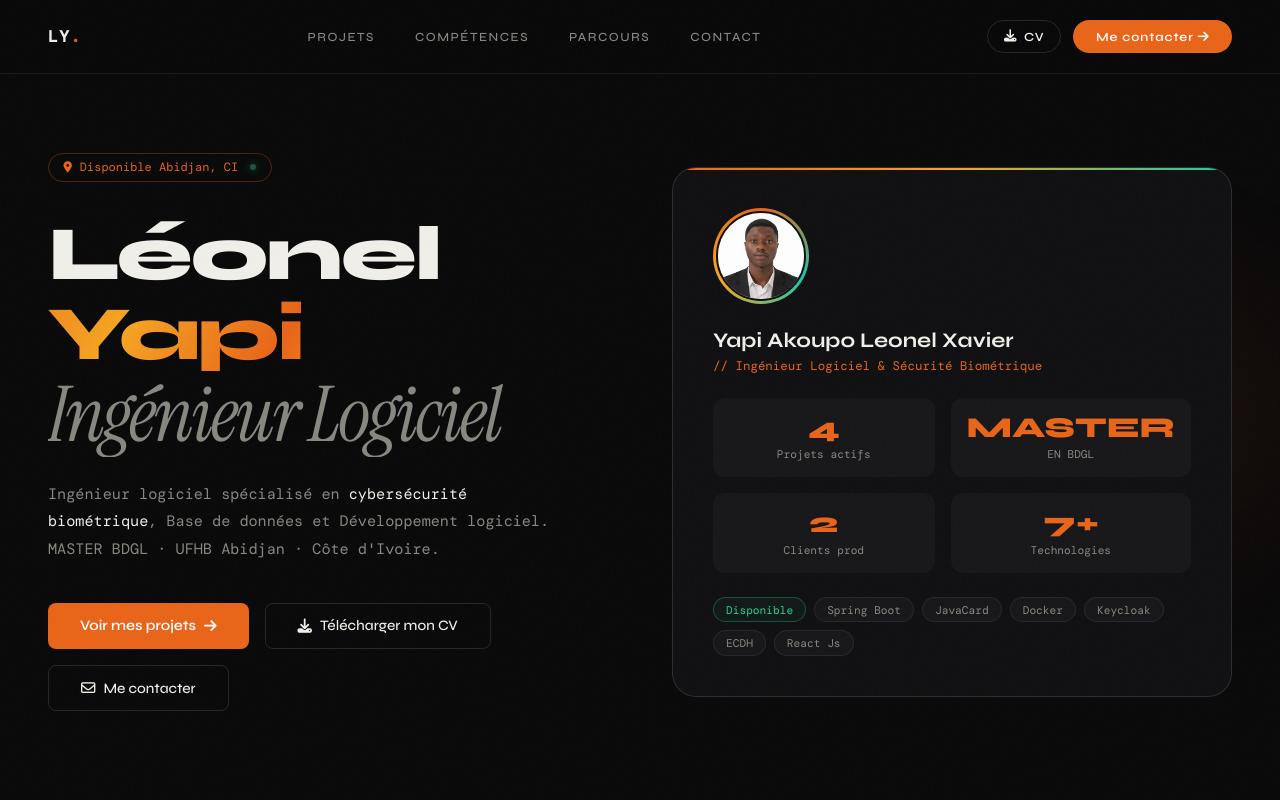
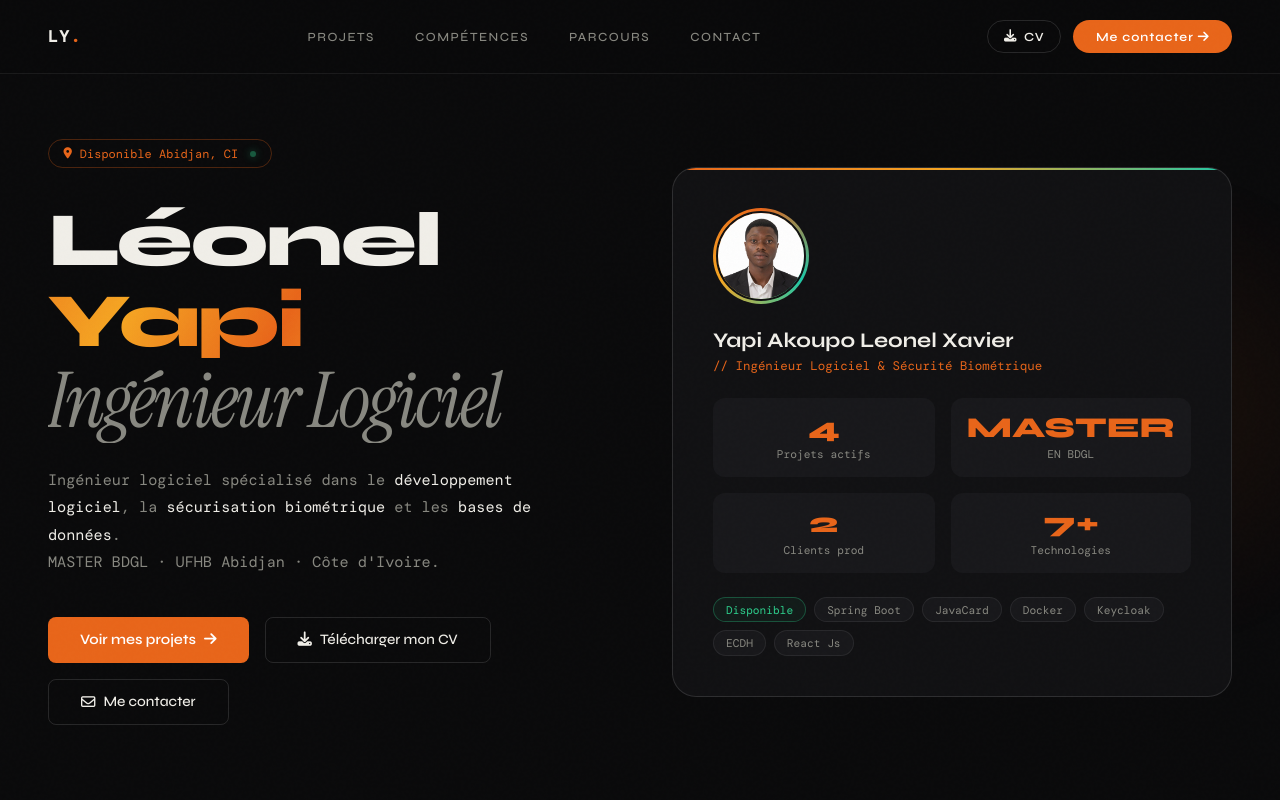
Before and after one commit to leonelyap01/leonel-portfolio, a plain HTML site: page index.html in a window 1280 px wide. Shown: the top 800 px of the page. Drawn offline with nearby package versions, Linux system fonts and the light colour scheme; a web font is replaced by a local one.

Commit message:
MAJ hero-desc: triptyque développement / biométrie / bases de données

```diff
--- a/index.html
+++ b/index.html
@@ -974,7 +974,7 @@ body::after {
       <span class="line"><span class="word serif">Ingénieur Logiciel</span></span>
     </h1>
     <p class="hero-desc fade-in-up delay-2">
-      Ingénieur logiciel spécialisé en <strong>cybersécurité biométrique</strong>, Base de données et Développement logiciel.<br>
+      Ingénieur logiciel spécialisé dans le <strong>développement logiciel</strong>, la <strong>sécurisation biométrique</strong> et les <strong>bases de données</strong>.<br>
       MASTER BDGL · UFHB Abidjan · Côte d'Ivoire.
     </p>
     <div class="hero-btns fade-in-up delay-3">
@@ -1265,7 +1265,7 @@ body::after {
     <div class="about-info reveal">
      <div class="about-card">
       <p>
-        Ingénieur logiciel spécialisé en <strong>cybersécurité</strong>, je conçois des logiciels sécurisés — <strong>applications web</strong>, <strong>mobile</strong> et plateformes biométriques — pour les acteurs <strong>bancaires</strong> et <strong>télécoms</strong> d'Afrique de l'Ouest.
+        Ingénieur logiciel spécialisé en <strong>cybersécurité</strong>, je conçois des logiciels sécurisés   <strong>applications web</strong>, <strong>mobile</strong> et plateformes biométriques   pour les acteurs <strong>bancaires</strong> et <strong>télécoms</strong> d'Afrique de l'Ouest.
       </p>
       <p>
         Actuellement <strong>Consultant Ingénieur Logiciel</strong> chez <strong>Groupe Défis et Stratégie</strong>, je pilote la mise en production de plateformes biométriques chez <strong>Orange CI</strong>, <strong>UNACOOPEC CI</strong> et <strong>ALLO 101</strong>   carte à puce JavaCard, empreinte SecuGen, chiffrement ECDH et SSO Keycloak.
```
